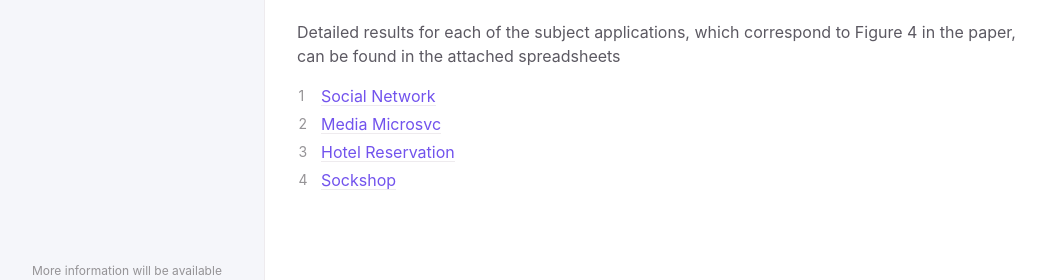
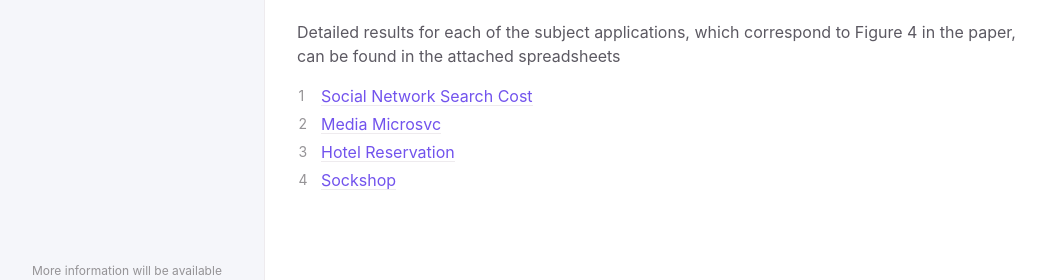
Before and after one commit to kubercostoptimizer/kubercostoptimizer.github.io, a Jekyll site: the page built from docs/results.md, in a window 1280 px wide. Shown: the part 571-851 px from the top of the page, without its empty margins (107-1171 px from the left). Built offline with Jekyll 4.4.1, drawn with Linux system fonts in a browser that asks for light colours.

Commit message:
Update results.md

```diff
--- a/docs/results.md
+++ b/docs/results.md
@@ -22,7 +22,7 @@ Circles coloured based on information about the execution.
 ![SortFind](../sockshop.png)
 
 Detailed results for each of the subject applications, which correspond to Figure 4 in the paper, can be found in the attached spreadsheets
-1. [Social Network](#blog-collection)
+1. [Social Network Search Cost](https://github.com/kubercostoptimizer/kubercostoptimizer.github.io/blob/main/Social_Network_search_cost.xlsx)
 2. [Media Microsvc](#identifying-google-play-malware-blogs)
 3. [Hotel Reservation](#malware-collection-and-analysis)
 4. [Sockshop]()
```
